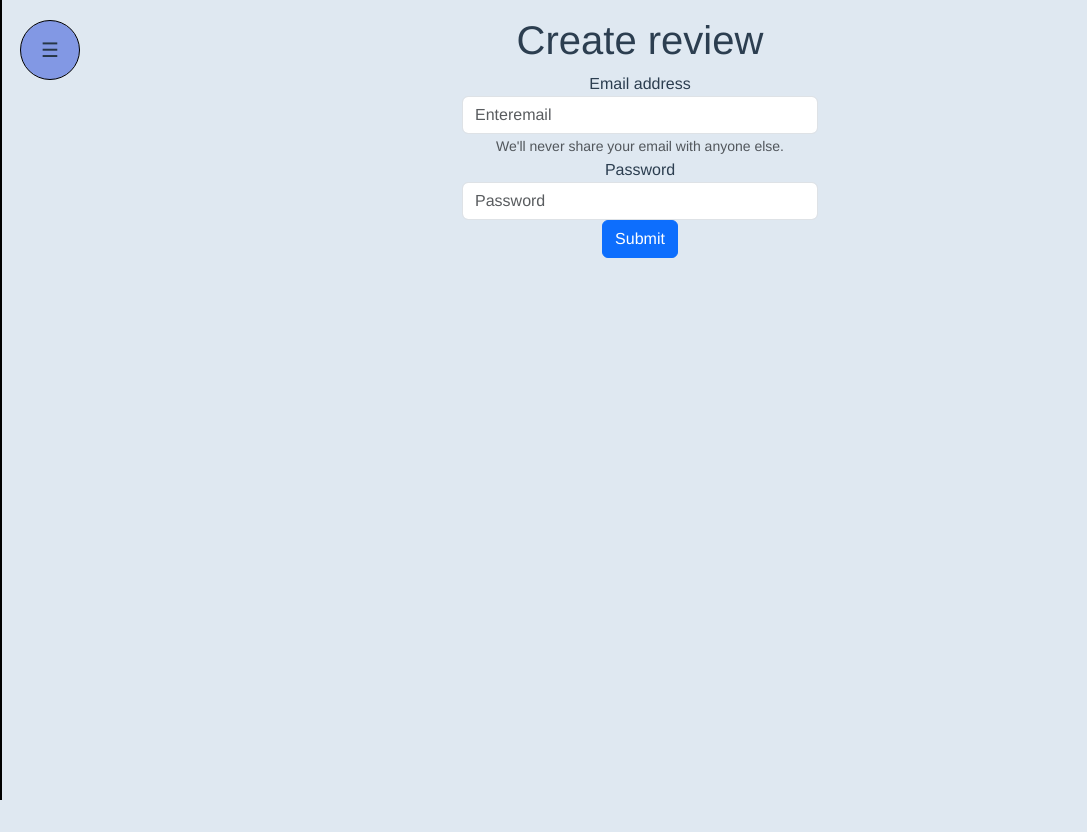
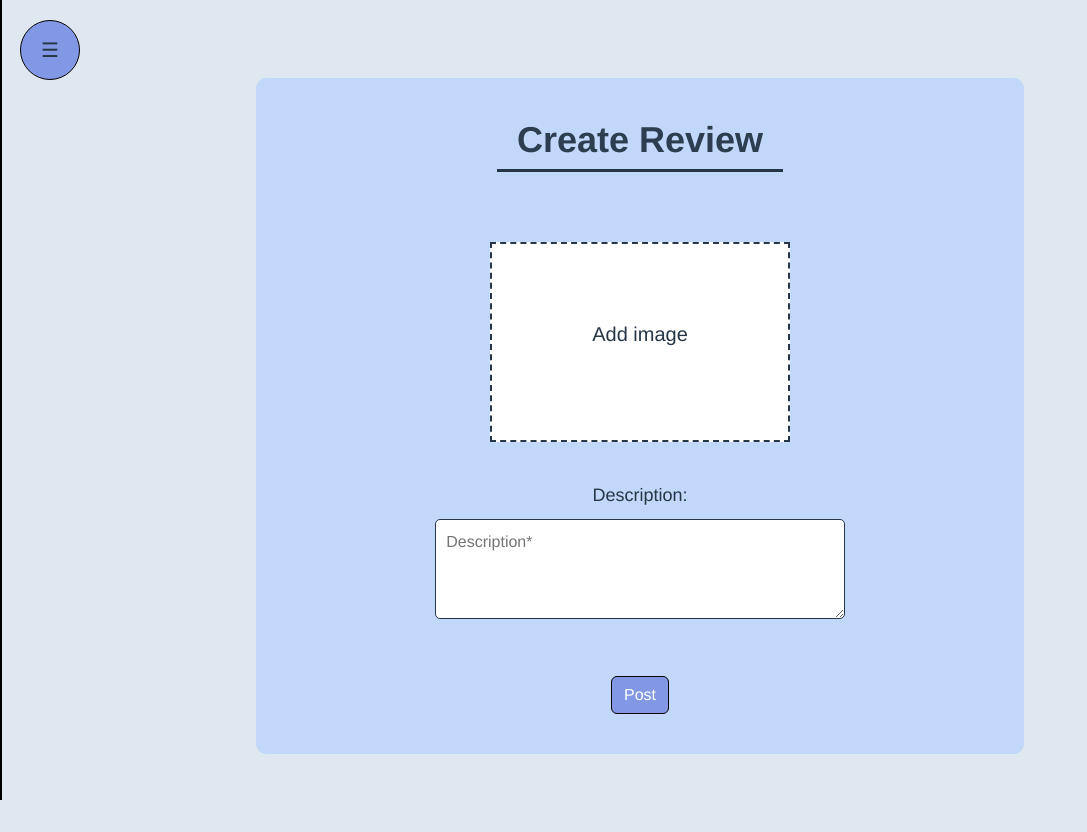
Before and after one commit to DinoSturlan/Review_Frontend, a Vue app in the folder review_central/: page /createreview in a window 1280 px wide. Shown: the whole page, without its empty margins (0-1087 px from the left). Before the commit the page ends 800 px from the top, so only its background shows below. Built offline with nearby package versions, Linux system fonts and the light colour scheme.

Commit message:
Dodani još i review i request

```diff
--- a/review_central/src/views/Create_request.vue
+++ b/review_central/src/views/Create_request.vue
@@ -1,29 +1,142 @@
 <template>
- <div class="about">
- <h1>Create request</h1>
- <div class="container">
- <div class="row">
- <div class="col-sm"></div>
- <div class="col-sm">
- <form>
- <div class="form-group">
- <label for="exampleInputEmail1">Email address</label>
- <input type="email" class="form-control"
-id="exampleInputEmail1" aria-describedby="emailHelp" placeholder="Enter
-email" />
- <small id="emailHelp" class="form-text text-muted" >We'll
-never share your email with anyone else.</small>
+  <div class="centered-container-create">
+    <div class="centered-content-create">
+      <div>
+        <div class="about-container">
+          <h1>Create Request</h1>
+          <div class="line-thick"></div>
+
+          <div class="image-placeholder">
+            <p>Add image (optional*)</p>
           </div>
- <div class="form-group">
- <label for="exampleInputPassword1">Password</label>
- <input type="password" class="form-control"
-id="exampleInputPassword1" placeholder="Password" />
+
+          <div class="description-container">
+            <label for="description" class="description-label">Description: </label>
+            <textarea
+              id="description"
+              class="description-textbox"
+              placeholder="Description*"
+            ></textarea>
           </div>
- <button type="submit" class="btn btn-primary">Submit</button>
- </form>
+
+          <button type="submit" class="btn btn-primary" style="background-color: #c2d8fa; color: #263646; border-color: #8298e4; margin-top: 30px; border: 1px solid black;">Post</button>
+
         </div>
- <div class="col-sm"></div>
       </div>
     </div>
   </div>
 </template>
+
+
+<style scoped>
+
+.centered-container-create {
+  display: flex;
+  justify-content: center;
+  align-items: center;
+  height: 100vh;
+}
+
+
+.centered-content-create {
+  width: 60vw;
+  height: auto;
+  padding: 20px;
+  border-radius: 10px;
+  color: #2c3e50;
+  background-color: #8298e4;
+  text-align: center;
+  display: flex;
+  flex-direction: column;
+  justify-content: flex-start;
+  align-items: center;
+
+}
+
+
+.about-container {
+  display: flex;
+  flex-direction: column;
+  align-items: center;
+  padding: 20px;
+  text-align: center;
+}
+
+
+h1 {
+  font-size: 36px;
+  font-weight: bold;
+}
+
+
+.line-thick {
+  width: 70%;
+  height: 3px;
+  background-color: #263646;
+  margin-bottom: 70px;
+}
+
+
+
+.image-placeholder {
+  width: 300px;
+  height: 200px;
+  border: 2px dashed #263646;
+  display: flex;
+  justify-content: center;
+  align-items: center;
+  margin-bottom: 20px;
+  background-color: #ffffff;
+}
+
+.image-placeholder p {
+  color: #263646;
+  font-size: 20px;
+}
+
+
+
+.description-container {
+  width: 100%;
+  max-width: 600px;
+  margin-bottom: 20px;
+  margin-top: 20px;
+}
+
+.description-label {
+  font-size: 18px;
+  color: #000000;
+  margin-bottom: 10px;
+  display: block;
+}
+
+
+
+.description-textbox {
+  width: 32vw;
+  height: 100px;
+  border: 1px solid #263646;
+  border-radius: 5px;
+  padding: 10px;
+  font-size: 16px;
+  color: #2c3e50;
+}
+
+.text-container {
+  width: 80%;
+  max-width: 800px;
+  text-align: left;
+  margin-top: 20px;
+}
+
+.text-container p {
+  font-size: 18px;
+  line-height: 1.6;
+  color: #263646;
+}
+
+
+
+
+
+</style>
--- a/review_central/src/views/Create_review.vue
+++ b/review_central/src/views/Create_review.vue
@@ -1,29 +1,144 @@
 <template>
- <div class="about">
- <h1>Create review</h1>
- <div class="container">
- <div class="row">
- <div class="col-sm"></div>
- <div class="col-sm">
- <form>
- <div class="form-group">
- <label for="exampleInputEmail1">Email address</label>
- <input type="email" class="form-control"
-id="exampleInputEmail1" aria-describedby="emailHelp" placeholder="Enter
-email" />
- <small id="emailHelp" class="form-text text-muted" >We'll
-never share your email with anyone else.</small>
+  <div class="centered-container-create">
+    <div class="centered-content-create">
+      <div>
+        <div class="about-container">
+          <h1>Create Review</h1>
+          <div class="line-thick"></div>
+
+          <div class="image-placeholder">
+            <p>Add image</p>
           </div>
- <div class="form-group">
- <label for="exampleInputPassword1">Password</label>
- <input type="password" class="form-control"
-id="exampleInputPassword1" placeholder="Password" />
+
+          <div class="description-container">
+            <label for="description" class="description-label">Description: </label>
+            <textarea
+              id="description"
+              class="description-textbox"
+              placeholder="Description*"
+            ></textarea>
           </div>
- <button type="submit" class="btn btn-primary">Submit</button>
- </form>
+
+          <button type="submit" class="btn btn-primary" style="background-color: #8298e4; border-color: #8298e4; margin-top: 30px; border: 1px solid black;">Post</button>
+
         </div>
- <div class="col-sm"></div>
       </div>
     </div>
   </div>
 </template>
+
+
+<style scoped>
+
+.centered-container-create {
+  display: flex;
+  justify-content: center;
+  align-items: center;
+  height: 100vh;
+}
+
+
+.centered-content-create {
+  width: 60vw;
+  height: auto;
+  padding: 20px;
+  border-radius: 10px;
+  color: #2c3e50;
+  background-color: #c2d8fa;
+  text-align: center;
+  display: flex;
+  flex-direction: column;
+  justify-content: flex-start;
+  align-items: center;
+
+}
+
+
+.about-container {
+  display: flex;
+  flex-direction: column;
+  align-items: center;
+  padding: 20px;
+  text-align: center;
+}
+
+
+h1 {
+  font-size: 36px;
+  font-weight: bold;
+}
+
+
+.line-thick {
+  width: 70%;
+  height: 3px;
+  background-color: #263646;
+  margin-bottom: 70px;
+}
+
+
+
+
+.image-placeholder {
+  width: 300px;
+  height: 200px;
+  border: 2px dashed #263646;
+  display: flex;
+  justify-content: center;
+  align-items: center;
+  margin-bottom: 20px;
+  background-color: #ffffff;
+}
+
+.image-placeholder p {
+  color: #263646;
+  font-size: 20px;
+}
+
+
+
+.description-container {
+  width: 100%;
+  max-width: 600px;
+  margin-bottom: 20px;
+  margin-top: 20px;
+}
+
+.description-label {
+  font-size: 18px;
+  color: #263646;
+  margin-bottom: 10px;
+  display: block;
+}
+
+
+
+.description-textbox {
+  width: 32vw;
+  height: 100px;
+  border: 1px solid #263646;
+  border-radius: 5px;
+  padding: 10px;
+  font-size: 16px;
+  color: #2c3e50;
+}
+
+
+.text-container {
+  width: 80%;
+  max-width: 800px;
+  text-align: left;
+  margin-top: 20px;
+}
+
+.text-container p {
+  font-size: 18px;
+  line-height: 1.6;
+  color: #263646;
+}
+
+
+
+
+
+</style>
--- a/review_central/src/views/Signup.vue
+++ b/review_central/src/views/Signup.vue
@@ -17,7 +17,16 @@ id="exampleInputEmail1" aria-describedby="emailHelp" placeholder="Enter email" /
  <label for="exampleInputPassword1" class="line" style="margin-top: 30px;">Password</label>
  <input type="password" class="form-control"
 id="exampleInputPassword1" placeholder="Password" />
+</div>
+
+
+ <div class="form-group">
+ <label for="exampleInputPassword1" class="line" style="margin-top: 30px;">Repeat Password</label>
+ <input type="password" class="form-control"
+id="exampleInputPassword1" placeholder="Password*" />
  </div>
+
+
  <button type="submit" class="btn btn-primary" style="background-color: #8298e4; border-color: #8298e4; margin-top: 30px; border: 1px solid black;">Submit</button>
  </form>
  </div>
```
Lines whose indentation alone changed are shown as unchanged.
